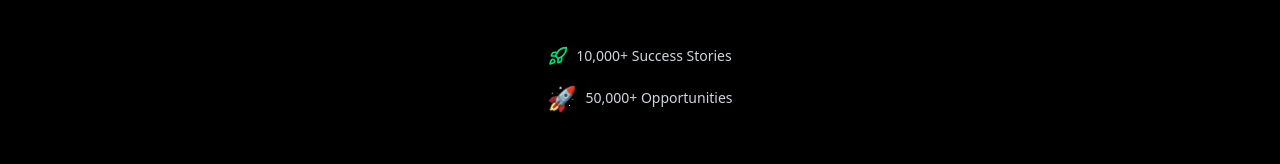
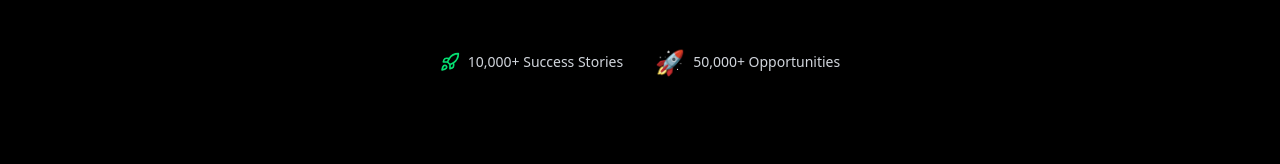
Before and after one commit to rajat3154/Jobs-Interns-Hub, a React (Vite) app in the folder frontend/: page / in a window 1280 px wide. Shown: the part 588-752 px from the top of the page. Built offline with nearby package versions, Linux system fonts and the light colour scheme; no server answers.

Commit message:
Jobs-Interns-Hub

```diff
--- a/frontend/src/components/HeroSection.jsx
+++ b/frontend/src/components/HeroSection.jsx
@@ -76,7 +76,7 @@ const HeroSection = () => {
           initial={{ opacity: 0 }}
           animate={{ opacity: 1 }}
           transition={{ duration: 0.6, delay: 0.8 }}
-          className="mt-8 sm:mt-12 flex flex-col xs:flex-row justify-center gap-4 xs:gap-8 text-gray-300 text-xs sm:text-sm"
+          className="mt-8 sm:mt-12 flex flex-col sm:flex-row justify-center gap-4 sm:gap-8 text-gray-300 text-xs sm:text-sm"
         >
           <div className="flex items-center gap-2 justify-center">
             <Rocket className="h-5 w-5 text-green-400" />
```
